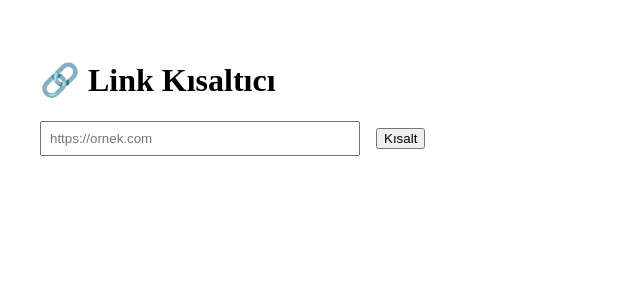
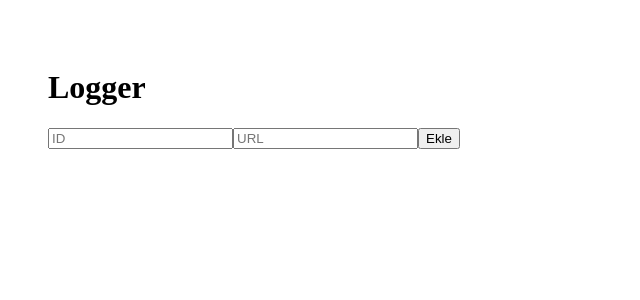
Before and after one commit to emirontop/Logger, a Next.js app: page / in a window 1280 px wide. Shown: the top 300 px of the page, without its empty margins (0-640 px from the left). Built offline with nearby package versions, Linux system fonts and the light colour scheme.

Commit message:
Update index.tsx

```diff
--- a/pages/index.tsx
+++ b/pages/index.tsx
@@ -1,36 +1,31 @@
 import { useState } from "react";
-import links from "../data/links.json";
 
 export default function Home() {
+  const [id, setId] = useState("");
   const [url, setUrl] = useState("");
-  const [newId, setNewId] = useState("");
+  const [msg, setMsg] = useState("");
 
-  const handleSubmit = (e) => {
-    e.preventDefault();
-    const id = Math.random().toString(36).substring(2, 8);
-    alert(`GitHub'daki data/links.json dosyasına şunu ekle:\n\n"${id}": "${url}"`);
-    setNewId(id);
+  const handleAdd = async () => {
+    const res = await fetch("/api/add", {
+      method: "POST",
+      headers: { "Content-Type": "application/json" },
+      body: JSON.stringify({ id, url }),
+    });
+    const data = await res.json();
+    if (data.success) {
+      setMsg(`✅ Eklendi: /l/${id}`);
+    } else {
+      setMsg(`❌ Hata: ${data.error}`);
+    }
   };
 
   return (
-    <div style={{ padding: "2rem" }}>
-      <h1>🔗 Link Kısaltıcı</h1>
-      <form onSubmit={handleSubmit}>
-        <input
-          placeholder="https://ornek.com"
-          value={url}
-          onChange={(e) => setUrl(e.target.value)}
-          style={{ width: "300px", padding: "0.5rem" }}
-        />
-        <button type="submit" style={{ marginLeft: "1rem" }}>
-          Kısalt
-        </button>
-      </form>
-      {newId && (
-        <p style={{ marginTop: "1rem" }}>
-          Kısa Link: <a href={`/l/${newId}`}>{window.location.origin}/l/{newId}</a>
-        </p>
-      )}
-    </div>
+    <main style={{ padding: 40 }}>
+      <h1>Logger</h1>
+      <input placeholder="ID" value={id} onChange={(e) => setId(e.target.value)} />
+      <input placeholder="URL" value={url} onChange={(e) => setUrl(e.target.value)} />
+      <button onClick={handleAdd}>Ekle</button>
+      <p>{msg}</p>
+    </main>
   );
 }
```
